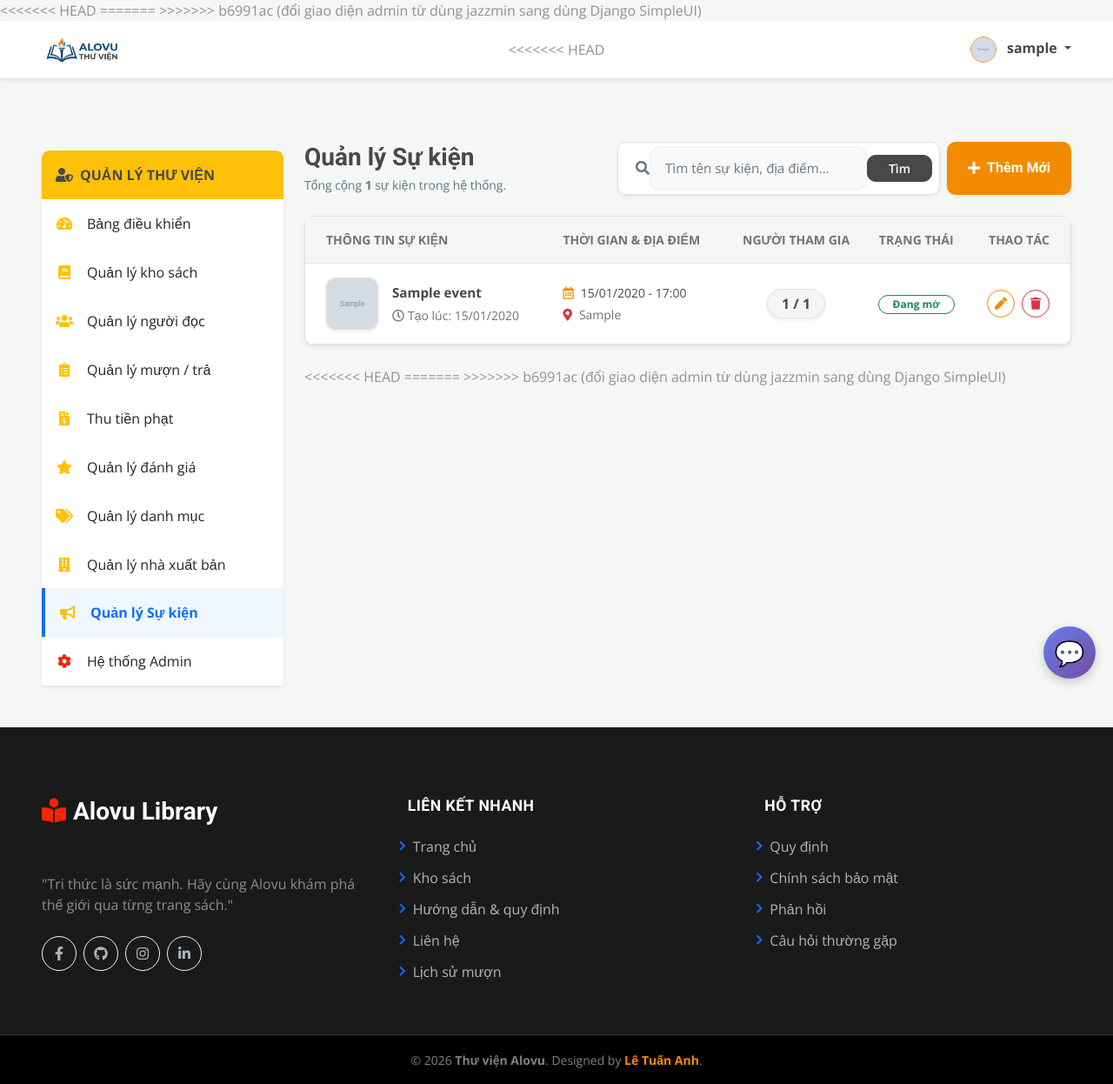
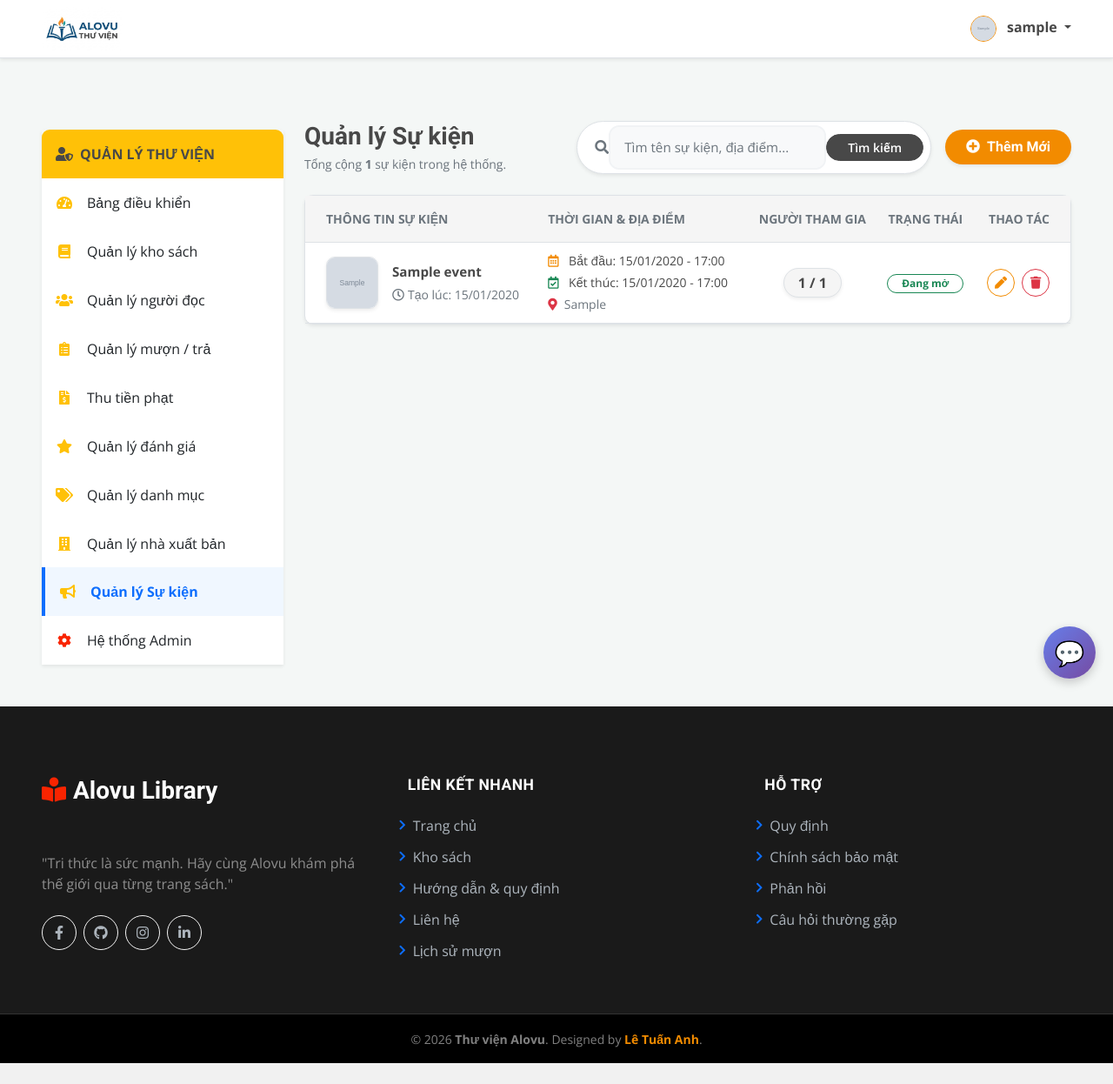
Before and after one commit to leTuanAnh38/library-management-system, a Django app: page /staff/events/ in a window 1280 px wide. Shown: the whole page at 87% size. After the commit the page ends 1222 px from the top, so only its background shows below. Run offline with Django 5.2, Linux system fonts and the light colour scheme; a user stored in the database is signed in; tables that the repository leaves empty hold one stand-in row (values such as "Sample post"); grey boxes marked "Sample" are stand-in pictures; data that the repository does not hold is empty; some libraries are stand-ins or nearby versions.

Commit message:
Khắc phục xung đột hợp nhất trong tiêu đề

```diff
--- a/core/templates/core/base.html
+++ b/core/templates/core/base.html
@@ -1,6 +1,7 @@
 {% load static %}
 <!DOCTYPE html>
 <html lang="vi">
+
 <head>
     <meta charset="utf-8">
     <title>{% block title %}Thư viện Alovu{% endblock %}</title>
@@ -9,22 +10,20 @@
 
     <link rel="preconnect" href="https://fonts.googleapis.com">
     <link rel="preconnect" href="https://fonts.gstatic.com" crossorigin>
-    <link href="https://fonts.googleapis.com/css2?family=Open+Sans:wght@400;500;600;700&family=Roboto:wght@400;500;700&display=swap" rel="stylesheet">
+    <link
+        href="https://fonts.googleapis.com/css2?family=Open+Sans:wght@400;500;600;700&family=Roboto:wght@400;500;700&display=swap"
+        rel="stylesheet">
     <link rel="stylesheet" href="https://use.fontawesome.com/releases/v5.15.4/css/all.css" />
     <link href="https://cdn.jsdelivr.net/npm/bootstrap-icons@1.4.1/font/bootstrap-icons.css" rel="stylesheet">
 
     <link rel="stylesheet" href="https://cdnjs.cloudflare.com/ajax/libs/OwlCarousel2/2.3.4/assets/owl.carousel.min.css">
-    <link rel="stylesheet" href="https://cdnjs.cloudflare.com/ajax/libs/OwlCarousel2/2.3.4/assets/owl.theme.default.min.css">
+    <link rel="stylesheet"
+        href="https://cdnjs.cloudflare.com/ajax/libs/OwlCarousel2/2.3.4/assets/owl.theme.default.min.css">
 
     <link rel="stylesheet" href="https://cdnjs.cloudflare.com/ajax/libs/animate.css/4.1.1/animate.min.css" />
     <link href="{% static 'css/bootstrap.min.css' %}" rel="stylesheet">
-<<<<<<< HEAD
     <link href="{% static 'css/style.css' %}?v=3.9" rel="stylesheet">
 
-=======
-    <link href="{% static 'css/style.css' %}?v=3.3" rel="stylesheet">
-
->>>>>>> b6991ac (đổi giao diện admin từ dùng  jazzmin sang dùng Django SimpleUI)
 </head>
 
 <body>
@@ -33,22 +32,25 @@
             <div class="row gx-0 align-items-center justify-content-between">
                 <div class="col-md-4 col-lg-3">
                     <a href="{% url 'home' %}" class="navbar-brand p-0">
-                        <img src="{% static 'img/logo.png' %}" alt="Logo Thư viện Alovu" class="img-fluid" style="max-height: 50px;">
+                        <img src="{% static 'img/logo.png' %}" alt="Logo Thư viện Alovu" class="img-fluid"
+                            style="max-height: 50px;">
                     </a>
                 </div>
-<<<<<<< HEAD
 
                 {% if not user.is_staff and user.role != 'STAFF' and not user.is_superuser %}
-=======
-
->>>>>>> b6991ac (đổi giao diện admin từ dùng  jazzmin sang dùng Django SimpleUI)
                 <div class="col-md-4 col-lg-6 position-relative search-container">
-                    <form action="{% url 'book_list' %}" method="GET" class="d-flex border rounded-pill bg-light shadow-sm overflow-hidden">
-                        <input id="live-search-input" data-url="{% url 'api_live_search' %}" class="form-control border-0 rounded-pill w-100 py-2 ps-4 bg-light" type="text" name="q" placeholder="Tìm kiếm tên sách, tác giả..." value="{{ request.GET.q }}" autocomplete="off">
-                        <button type="submit" class="btn btn-primary rounded-pill py-2 px-4 border-0"><i class="fas fa-search"></i></button>
+                    <form action="{% url 'book_list' %}" method="GET"
+                        class="d-flex border rounded-pill bg-light shadow-sm overflow-hidden">
+                        <input id="live-search-input" data-url="{% url 'api_live_search' %}"
+                            class="form-control border-0 rounded-pill w-100 py-2 ps-4 bg-light" type="text" name="q"
+                            placeholder="Tìm kiếm tên sách, tác giả..." value="{{ request.GET.q }}" autocomplete="off">
+                        <button type="submit" class="btn btn-primary rounded-pill py-2 px-4 border-0"><i
+                                class="fas fa-search"></i></button>
                     </form>
 
-                    <div id="search-results-box" class="position-absolute w-100 bg-white rounded-4 shadow-lg border mt-2 overflow-hidden animate__animated animate__fadeIn" style="display: none; z-index: 1050; max-height: 400px; overflow-y: auto; top: 100%;">
+                    <div id="search-results-box"
+                        class="position-absolute w-100 bg-white rounded-4 shadow-lg border mt-2 overflow-hidden animate__animated animate__fadeIn"
+                        style="display: none; z-index: 1050; max-height: 400px; overflow-y: auto; top: 100%;">
                     </div>
                 </div>
                 {% endif %}
@@ -59,7 +61,9 @@
                             data-bs-toggle="dropdown" data-bs-display="static">
                             <div class="position-relative d-inline-block me-2">
                                 {% if user.avatar %}
-                                    <img src="{{ user.avatar.url }}" class="rounded-circle border border-primary object-fit-cover" style="width: 30px; height: 30px;" alt="Avatar">
+                                <img src="{{ user.avatar.url }}"
+                                    class="rounded-circle border border-primary object-fit-cover"
+                                    style="width: 30px; height: 30px;" alt="Avatar">
                                 {% else %}
                                 <i class="fa fa-user-circle fa-lg text-primary"></i>
                                 {% endif %}
@@ -71,24 +75,14 @@
                             {% if user.is_authenticated %} {{ user.username }} {% else %} Tài khoản {% endif %}
                         </a>
 
-                        <div class="dropdown-menu dropdown-menu-end rounded-4 shadow mt-2 border-0 animate__animated animate__fadeIn">
+                        <div
+                            class="dropdown-menu dropdown-menu-end rounded-4 shadow mt-2 border-0 animate__animated animate__fadeIn">
                             {% if user.is_authenticated %}
-<<<<<<< HEAD
                             <a href="{% url 'profile' %}" class="dropdown-item py-2">Quản lý hồ sơ</a>
                             <a href="{% url 'change_password' %}" class="dropdown-item py-2">Đổi mật khẩu</a>
                             <hr class="dropdown-divider">
                             <a href="{% url 'logout' %}" class="dropdown-item text-danger fw-bold py-2 custom-confirm"
                                 data-message="Bạn có chắc chắn muốn đăng xuất khỏi hệ thống không?">
-=======
-                                <a href="{% url 'notification_list' %}" class="dropdown-item py-2 d-flex justify-content-between align-items-center">
-                                    Thông báo <span id="badge-dropdown" class="badge bg-danger rounded-pill" style="display: none;">0</span>
-                                </a>
-                                <a href="{% url 'profile' %}" class="dropdown-item py-2">Quản lý hồ sơ</a>
-                                <a href="{% url 'change_password' %}" class="dropdown-item py-2">Đổi mật khẩu</a>
-                                <a href="{% url 'borrow_history' %}" class="dropdown-item py-2">Lịch sử mượn</a>
-                                <hr class="dropdown-divider">
-                                <a href="{% url 'logout' %}" class="dropdown-item text-danger fw-bold py-2 custom-confirm"  data-message="Bạn có chắc chắn muốn đăng xuất khỏi hệ thống không?">
->>>>>>> b6991ac (đổi giao diện admin từ dùng  jazzmin sang dùng Django SimpleUI)
                                 Đăng xuất</a>
                             {% else %}
                             <a href="{% url 'login' %}" class="dropdown-item py-2">Đăng nhập</a>
@@ -101,12 +95,14 @@
         </div>
 
         {% if not user.is_staff and user.role != 'STAFF' and not user.is_superuser %}
-        <div class="container-fluid nav-bar p-0">
-            <div class="row gx-0 bg-primary px-lg-5 align-items-center">
+        <div class="container-fluid nav-bar p-0 shadow-sm">
+            <div class="row gx-0 bg-white px-lg-5 align-items-center">
                 <div class="col-lg-3 d-none d-lg-block">
                     <nav class="navbar navbar-light" style="width: 250px;">
-                        <button class="navbar-toggler border-0 fs-5 w-100 px-0 text-start text-white py-3" type="button" data-bs-toggle="collapse" data-bs-target="#allCat">
-                            <h5 class="m-0 text-white fw-bold"><i class="fa fa-bars me-2"></i>Danh mục sách</h5>
+                        <button class="navbar-toggler border-0 fs-5 w-100 px-0 text-start text-dark py-3" type="button"
+                            data-bs-toggle="collapse" data-bs-target="#allCat">
+                            <h5 class="m-0 text-dark fw-bold"><i class="fa fa-bars me-2 text-primary"></i>Danh mục sách
+                            </h5>
                         </button>
                         <div class="collapse navbar-collapse rounded-bottom" id="allCat">
                             <div class="navbar-nav ms-auto py-0 bg-white shadow-sm border-0 rounded-bottom">
@@ -114,7 +110,8 @@
                                 <a href="{% url 'book_list' %}?category={{ cat.id }}"
                                     class="dropdown-item py-3 border-bottom small ajax-category-link"
                                     data-category="{{ cat.id }}">
-                                        <i class="fas fa-chevron-right me-2 text-primary" style="font-size: 0.7rem;"></i>{{ cat.name }}
+                                    <i class="fas fa-chevron-right me-2 text-primary" style="font-size: 0.7rem;"></i>{{
+                                    cat.name }}
                                 </a>
                                 {% empty %}
                                 <a href="#" class="dropdown-item py-2 text-muted">Chưa có danh mục</a>
@@ -124,22 +121,33 @@
                     </nav>
                 </div>
                 <div class="col-12 col-lg-9">
-                    <nav class="navbar navbar-expand-lg navbar-light bg-primary py-0">
+                    <nav class="navbar navbar-expand-lg navbar-light bg-white py-0">
                         <div class="navbar-nav ms-auto py-0">
-                            <a href="{% url 'home' %}" class="nav-item nav-link text-white py-4 px-4 {% block nav_home %}{% endblock %}">Trang chủ</a>
+                            <a href="{% url 'home' %}"
+                                class="nav-item nav-link text-dark py-4 px-4 {% block nav_home %}{% endblock %}">Trang
+                                chủ</a>
 
-                            <a href="{% url 'book_list' %}" class="nav-item nav-link text-white py-4 px-4 {% block nav_book %}{% endblock %}">Kho sách</a>
+                            <a href="{% url 'book_list' %}"
+                                class="nav-item nav-link text-dark py-4 px-4 {% block nav_book %}{% endblock %}">Kho
+                                sách</a>
 
-                            <a href="{% url 'premium_books' %}" class="nav-item nav-link text-white py-4 px-4 {% block nav_premium %}{% endblock %}">
-                                <i class="fas fa-crown"></i> Sách phiên bản giới hạn
+                            <a href="{% url 'premium_books' %}"
+                                class="nav-item nav-link text-dark py-4 px-4 {% block nav_premium %}{% endblock %}">
+                                <i class="fas fa-crown text-warning me-1"></i> Sách giới hạn
                             </a>
 
-                            <a href="{% url 'event_list' %}" class="nav-item nav-link text-white py-4 px-4 {% block nav_event %}{% endblock %}">Sự kiện</a>
+                            <a href="{% url 'event_list' %}"
+                                class="nav-item nav-link text-dark py-4 px-4 {% block nav_event %}{% endblock %}">Sự
+                                kiện</a>
 
 
-                            <a href="{% url 'guide' %}" class="nav-item nav-link text-white py-4 px-4 {% block nav_guide %}{% endblock %}">Hướng dẫn & quy định</a>
+                            <a href="{% url 'guide' %}"
+                                class="nav-item nav-link text-dark py-4 px-4 {% block nav_guide %}{% endblock %}">Hướng
+                                dẫn</a>
 
-                            <a href="{% url 'contact' %}" class="nav-item nav-link text-white py-4 px-4 {% block nav_contact %}{% endblock %}">Liên hệ</a>
+                            <a href="{% url 'contact' %}"
+                                class="nav-item nav-link text-dark py-4 px-4 {% block nav_contact %}{% endblock %}">Liên
+                                hệ</a>
                         </div>
                     </nav>
                 </div>
@@ -151,8 +159,10 @@
     {% if messages %}
     <div class="container-fluid px-lg-5 mt-3">
         {% for message in messages %}
-            <div class="alert django-flash alert-{% if message.tags == 'error' %}danger{% else %}success{% endif %} alert-dismissible fade show shadow-sm border-0 rounded-3">
-                <i class="fas {% if message.tags == 'error' %}fa-exclamation-circle{% else %}fa-check-circle{% endif %} me-2"></i>
+        <div
+            class="alert django-flash alert-{% if message.tags == 'error' %}danger{% else %}success{% endif %} alert-dismissible fade show shadow-sm border-0 rounded-3">
+            <i
+                class="fas {% if message.tags == 'error' %}fa-exclamation-circle{% else %}fa-check-circle{% endif %} me-2"></i>
             {{ message }}
             <button type="button" class="btn-close" data-bs-dismiss="alert"></button>
         </div>
@@ -169,16 +179,21 @@
             <div class="row g-5">
                 <div class="col-md-6 col-lg-4">
                     <a href="{% url 'home' %}" class="navbar-brand p-0">
-                        <h3 class="text-white m-0"><i class="fas fa-book-reader text-secondary me-2"></i>Alovu Library</h3>
+                        <h3 class="text-white m-0"><i class="fas fa-book-reader text-secondary me-2"></i>Alovu Library
+                        </h3>
                     </a>
                     <p class="mt-4 mb-4 lh-base text-white-50">
                         "Tri thức là sức mạnh. Hãy cùng Alovu khám phá thế giới qua từng trang sách."
                     </p>
                     <div class="d-flex social-icons mt-3">
-                        <a href="#" class="btn btn-outline-light btn-square rounded-circle me-2"><i class="fab fa-facebook-f"></i></a>
-                        <a href="#" class="btn btn-outline-light btn-square rounded-circle me-2"><i class="fab fa-github"></i></a>
-                        <a href="#" class="btn btn-outline-light btn-square rounded-circle me-2"><i class="fab fa-instagram"></i></a>
-                        <a href="#" class="btn btn-outline-light btn-square rounded-circle"><i class="fab fa-linkedin-in"></i></a>
+                        <a href="#" class="btn btn-outline-light btn-square rounded-circle me-2"><i
+                                class="fab fa-facebook-f"></i></a>
+                        <a href="#" class="btn btn-outline-light btn-square rounded-circle me-2"><i
+                                class="fab fa-github"></i></a>
+                        <a href="#" class="btn btn-outline-light btn-square rounded-circle me-2"><i
+                                class="fab fa-instagram"></i></a>
+                        <a href="#" class="btn btn-outline-light btn-square rounded-circle"><i
+                                class="fab fa-linkedin-in"></i></a>
                     </div>
                 </div>
 
@@ -207,7 +222,8 @@
 
         <div class="container-fluid copyright-bar py-3 mt-5 text-center">
             <div class="container">
-                <span class="text-white-50 small">© 2026 <strong>Thư viện Alovu</strong>. Designed by <a href="#" class="text-primary fw-bold text-decoration-none">Lê Tuấn Anh</a>.</span>
+                <span class="text-white-50 small">© 2026 <strong>Thư viện Alovu</strong>. Designed by <a href="#"
+                        class="text-primary fw-bold text-decoration-none">Lê Tuấn Anh</a>.</span>
             </div>
         </div>
     </footer>
@@ -225,8 +241,10 @@
                     </h6>
 
                     <div class="d-flex justify-content-center gap-2 mb-2">
-                        <button type="button" class="btn btn-light rounded-pill px-4 fw-bold border" data-bs-dismiss="modal">Hủy</button>
-                        <a href="#" id="customConfirmBtn" class="btn btn-primary rounded-pill px-4 fw-bold shadow-sm">Đồng ý</a>
+                        <button type="button" class="btn btn-light rounded-pill px-4 fw-bold border"
+                            data-bs-dismiss="modal">Hủy</button>
+                        <a href="#" id="customConfirmBtn"
+                            class="btn btn-primary rounded-pill px-4 fw-bold shadow-sm">Đồng ý</a>
                     </div>
                 </div>
             </div>
@@ -236,7 +254,7 @@
     <script src="https://cdn.jsdelivr.net/npm/bootstrap@5.0.0/dist/js/bootstrap.bundle.min.js"></script>
     <script src="https://cdnjs.cloudflare.com/ajax/libs/OwlCarousel2/2.3.4/owl.carousel.min.js"></script>
     <script src="https://cdnjs.cloudflare.com/ajax/libs/wow/1.1.2/wow.min.js"></script>
-    <script src="{% static 'js/main.js' %}?v=10031"></script>
+    <script src="{% static 'js/main.js' %}?v=10033"></script>
     <script src="{% static 'js/api.js' %}?v=1001"></script>
     <script src="{% static 'js/api_staff.js' %}?v=1002"></script>
     <script src="https://cdn.jsdelivr.net/npm/axios/dist/axios.min.js"></script>
@@ -249,4 +267,5 @@
     {% endif %}
 
 </body>
+
 </html>
--- a/core/templates/core/staff/event_management.html
+++ b/core/templates/core/staff/event_management.html
@@ -19,20 +19,24 @@
                     <p class="text-muted small m-0 mt-1">Tổng cộng <strong>{{ events.paginator.count }}</strong> sự kiện trong hệ thống.</p>
                 </div>
 
-                <div class="d-flex gap-2">
-                    <div class="bg-white rounded-3 shadow-sm p-1 border d-flex align-items-center">
+                <div class="d-flex flex-column flex-md-row align-items-md-center gap-3">
+                    <div class="bg-white rounded-pill shadow-sm p-1 border">
                         <form method="GET" action="{% url 'staff_event_list' %}" class="d-flex align-items-center m-0">
                             <i class="fas fa-search text-muted ms-3"></i>
-                            <input type="text" name="search_query" class="form-control border-0 shadow-none bg-transparent px-3 py-2"
-                                   style="width: 250px; font-size: 0.95rem;" placeholder="Tìm tên sự kiện, địa điểm..." value="{{ query|default:'' }}">
+                            <input type="text" name="search_query" class="form-control border-0 shadow-none bg-transparent px-3 py-1"
+                                   style="width: 250px; font-size: 0.9rem;"
+                                   placeholder="Tìm tên sự kiện, địa điểm..."
+                                   value="{{ query|default:'' }}">
                             {% if query %}
-                                <a href="{% url 'staff_event_list' %}" class="btn btn-sm btn-light text-muted me-1 rounded-2 px-3">Xóa</a>
+                                <a href="{% url 'staff_event_list' %}" class="btn btn-sm btn-light text-muted me-1 rounded-circle" title="Xóa tìm kiếm">
+                                    <i class="fas fa-times"></i>
+                                </a>
                             {% endif %}
-                            <button class="btn btn-dark btn-sm px-4 rounded-2 fw-medium me-1" type="submit">Tìm</button>
+                            <button class="btn btn-dark btn-sm px-4 rounded-pill fw-medium me-1" type="submit">Tìm kiếm</button>
                         </form>
                     </div>
-                    <a href="{% url 'event_create' %}" class="btn btn-primary px-4 fw-bold rounded-3 shadow-sm d-flex align-items-center">
-                        <i class="fas fa-plus me-2"></i>Thêm Mới
+                    <a href="{% url 'event_create' %}" class="btn btn-primary rounded-pill py-2 px-4 fw-bold shadow-sm text-nowrap">
+                        <i class="fas fa-plus-circle me-2"></i>Thêm Mới
                     </a>
                 </div>
             </div>
@@ -51,7 +55,7 @@
                         </thead>
                         <tbody>
                             {% for event in events %}
-                            <tr class="border-bottom transition-hover-row">
+                            <tr class="border-bottom transition-hover-row animate__animated animate__fadeIn">
                                 <td class="ps-4 py-3">
                                     <div class="d-flex align-items-center">
                                         <img src="{% if event.cover_image %}{{ event.cover_image.url }}{% else %}https://placehold.co/100x100?text=Event{% endif %}" class="rounded border shadow-sm me-3" style="width: 60px; height: 60px; object-fit: cover;">
@@ -62,13 +66,22 @@
                                     </div>
                                 </td>
                                 <td>
-                                    <div class="fw-semibold text-dark small"><i class="far fa-calendar-alt text-primary me-2"></i>{{ event.start_date|date:"d/m/Y - H:i" }}</div>
-                                    <div class="text-muted small mt-1"><i class="fas fa-map-marker-alt text-danger me-2"></i>{{ event.location }}</div>
+                                    <div class="fw-semibold text-dark small mb-1">
+                                        <i class="far fa-calendar-alt text-primary me-2"></i>
+                                        Bắt đầu: {{ event.start_date|date:"d/m/Y - H:i" }}
+                                    </div>
+                                    <div class="fw-semibold text-dark small mb-1">
+                                        <i class="far fa-calendar-check text-success me-2"></i>
+                                        Kết thúc: {{ event.end_date|date:"d/m/Y - H:i" }}
+                                    </div>
+                                    <div class="text-muted small"><i class="fas fa-map-marker-alt text-danger me-2"></i>{{ event.location }}</div>
                                 </td>
                                 <td class="text-center">
-                                    <span class="badge bg-light text-dark border px-3 py-2 rounded-pill fs-6 shadow-sm">
+                                    <button type="button" class="badge bg-light text-dark border px-3 py-2 rounded-pill fs-6 shadow-sm cursor-pointer hover-scale"
+                                            data-bs-toggle="modal" data-bs-target="#participantsModal{{ event.id }}"
+                                            style="cursor: pointer; transition: all 0.2s; border: 1px solid #dee2e6 !important;">
                                         {{ event.registered_count }} / {% if event.max_participants > 0 %}{{ event.max_participants }}{% else %}&infin;{% endif %}
-                                    </span>
+                                    </button>
                                 </td>
                                 <td class="text-center">
                                     {% if event.is_active %}
@@ -100,11 +113,7 @@
                     </table>
                 </div>
             </div>
-<<<<<<< HEAD
 
-=======
-
->>>>>>> b6991ac (đổi giao diện admin từ dùng  jazzmin sang dùng Django SimpleUI)
             {% if events.has_other_pages %}
             <div class="d-flex justify-content-center mt-4">
                 <nav aria-label="Page navigation">
```
Lines whose indentation alone changed are shown as unchanged.
